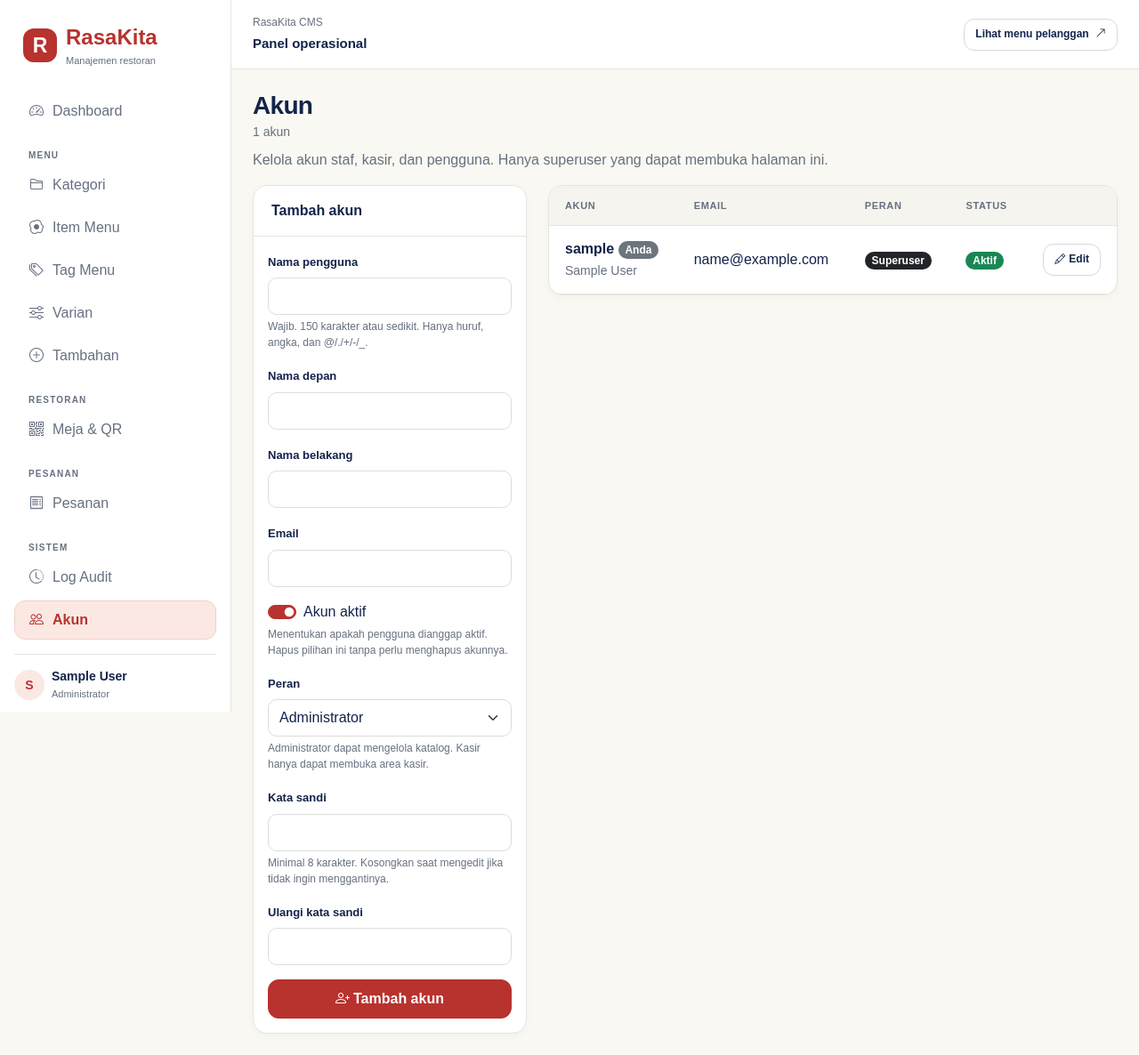
After one commit to Cordova88/pemesanan-makanan-digital, a Django app: page /staff/accounts/ in a window 1280 px wide. The commit adds this page. Shown: the whole page at 89% size. Run offline with Django 5.2, Linux system fonts and the light colour scheme; the visitor is signed in with stand-in values (Sample User, id 1); data comes from the database, SQL or seed files in the repository; both versions use the stored data as it was after the commit; parts of the project's set-up code (start-up, migrations or seed data) failed here and were passed over.

Commit message:
feat: account management in cms

```diff
--- a/users/access.py
+++ b/users/access.py
@@ -20,6 +20,10 @@ class StaffAccess:
         return self._user.is_authenticated and (self._user.is_staff or self.is_cashier)
 
     @property
+    def can_manage_accounts(self) -> bool:
+        return self._user.is_authenticated and self._user.is_superuser
+
+    @property
     def home_route(self) -> str:
         if self._user.is_staff:
             return "staff:dashboard"
--- a/users/forms.py
+++ b/users/forms.py
@@ -1,4 +1,7 @@
 from django import forms
+from django.contrib.auth.models import Group, User
+from django.contrib.auth.password_validation import validate_password
+from django.core.exceptions import ValidationError
 from menu.forms import MenuPhotoForm
 
 from menu.models import AddOn, Category, MenuItem, MenuTag, VariantGroup, VariantOption
@@ -162,6 +165,109 @@ class AddOnForm(BootstrapModelForm):
         self.fields['menu_items'].queryset = MenuItem.objects.order_by('name', 'pk')
 
 
+class AccountForm(BootstrapModelForm):
+    ROLE_SUPERUSER = 'superuser'
+    ROLE_ADMIN = 'admin'
+    ROLE_CASHIER = 'cashier'
+    ROLE_NONE = 'none'
+
+    role = forms.ChoiceField(
+        choices=(
+            (ROLE_ADMIN, 'Administrator'),
+            (ROLE_CASHIER, 'Kasir'),
+            (ROLE_SUPERUSER, 'Superuser'),
+            (ROLE_NONE, 'Tanpa akses staf'),
+        ),
+        label='Peran',
+        help_text='Administrator dapat mengelola katalog. Kasir hanya dapat membuka area kasir.',
+    )
+    password1 = forms.CharField(
+        widget=forms.PasswordInput,
+        required=False,
+        label='Kata sandi',
+        help_text='Minimal 8 karakter. Kosongkan saat mengedit jika tidak ingin menggantinya.',
+    )
+    password2 = forms.CharField(
+        widget=forms.PasswordInput,
+        required=False,
+        label='Ulangi kata sandi',
+    )
+
+    class Meta:
+        model = User
+        fields = ('username', 'first_name', 'last_name', 'email', 'is_active')
+        labels = {
+            'username': 'Nama pengguna',
+            'first_name': 'Nama depan',
+            'last_name': 'Nama belakang',
+            'email': 'Email',
+            'is_active': 'Akun aktif',
+        }
+
+    def __init__(self, *args: object, actor: User | None = None, **kwargs: object) -> None:
+        self.actor = actor
+        super().__init__(*args, **kwargs)
+        self.fields['role'].widget.attrs['class'] = 'form-select'
+
+        if self.instance.pk:
+            self.fields['role'].initial = self._role_of(self.instance)
+        else:
+            self.fields['password1'].required = True
+            self.fields['password2'].required = True
+
+    @classmethod
+    def _role_of(cls, user: User) -> str:
+        if user.is_superuser:
+            return cls.ROLE_SUPERUSER
+
+        if user.is_staff:
+            return cls.ROLE_ADMIN
+
+        return cls.ROLE_CASHIER if user.groups.filter(name='Cashier').exists() else cls.ROLE_NONE
+
+    def clean(self) -> dict[str, object]:
+        data = super().clean()
+        password1 = data.get('password1')
+        password2 = data.get('password2')
+
+        if password1 or password2:
+            if password1 != password2:
+                self.add_error('password2', 'Kata sandi tidak sama.')
+            elif password1:
+                try:
+                    validate_password(password1, self.instance)
+                except ValidationError as exc:
+                    self.add_error('password1', exc)
+
+        if self.actor and self.instance.pk == self.actor.pk:
+            if data.get('role') != self.ROLE_SUPERUSER:
+                self.add_error('role', 'Tidak dapat mengubah peran akun sendiri.')
+            if not data.get('is_active'):
+                self.add_error('is_active', 'Tidak dapat menonaktifkan akun sendiri.')
+
+        return data
+
+    def save(self, commit: bool = True) -> User:
+        user = super().save(commit=False)
+        role = self.cleaned_data['role']
+        user.is_superuser = role == self.ROLE_SUPERUSER
+        user.is_staff = role in {self.ROLE_SUPERUSER, self.ROLE_ADMIN}
+
+        if self.cleaned_data.get('password1'):
+            user.set_password(self.cleaned_data['password1'])
+
+        if commit:
+            user.save()
+            cashier_group, _ = Group.objects.get_or_create(name='Cashier')
+
+            if role == self.ROLE_CASHIER:
+                user.groups.add(cashier_group)
+            else:
+                user.groups.remove(cashier_group)
+
+        return user
+
+
 class TableForm(BootstrapModelForm):
     class Meta:
         model = Table
--- /dev/null
+++ b/users/templates/users/accounts.html
@@ -0,0 +1,66 @@
+{% extends 'users/base.html' %}
+{% block content %}
+<div class="mb-3">
+  <h1 class="h3 mb-0">Akun</h1>
+  <small class="text-secondary">{{ accounts|length }} akun</small>
+  <p class="text-secondary mt-2 mb-0">Kelola akun staf, kasir, dan pengguna. Hanya superuser yang dapat membuka halaman ini.</p>
+</div>
+
+<div class="row g-4">
+  <div class="col-lg-4">
+    <div class="card stat">
+      <div class="card-header bg-white"><strong>Tambah akun</strong></div>
+      <div class="card-body">
+        <form method="post" class="vstack gap-3">
+          {% csrf_token %}
+          {% include 'users/includes/cms_form_fields.html' %}
+          <button class="btn btn-success"><i class="bi bi-person-plus me-1"></i>Tambah akun</button>
+        </form>
+      </div>
+    </div>
+  </div>
+
+  <div class="col-lg-8">
+    <div class="card stat">
+      <div class="table-responsive">
+        <table class="table align-middle mb-0">
+          <thead>
+            <tr>
+              <th>Akun</th>
+              <th>Email</th>
+              <th>Peran</th>
+              <th>Status</th>
+              <th></th>
+            </tr>
+          </thead>
+          <tbody>
+            {% for account in accounts %}
+            <tr{% if not account.is_active %} class="text-secondary"{% endif %}>
+              <td>
+                <div class="fw-semibold">{{ account.username }}{% if account.pk == request.user.pk %} <span class="badge text-bg-secondary rounded-pill">Anda</span>{% endif %}</div>
+                <small class="text-secondary">{{ account.get_full_name|default:'-' }}</small>
+              </td>
+              <td>{{ account.email|default:'-' }}</td>
+              <td>
+                {% if account.role_key == 'superuser' %}<span class="badge text-bg-dark rounded-pill">{{ account.role_label }}</span>
+                {% elif account.role_key == 'admin' %}<span class="badge text-bg-success rounded-pill">{{ account.role_label }}</span>
+                {% elif account.role_key == 'cashier' %}<span class="badge badge-tag">{{ account.role_label }}</span>
+                {% else %}<span class="badge text-bg-secondary rounded-pill">{{ account.role_label }}</span>{% endif %}
+              </td>
+              <td>{% if account.is_active %}<span class="badge text-bg-success rounded-pill">Aktif</span>{% else %}<span class="badge text-bg-secondary rounded-pill">Nonaktif</span>{% endif %}</td>
+              <td class="text-end">
+                <a class="btn btn-sm btn-outline-secondary" href="{% url 'staff:account-edit' account.pk %}"><i class="bi bi-pencil me-1"></i>Edit</a>
+              </td>
+            </tr>
+            {% empty %}
+            <tr>
+              <td colspan="5" class="text-center text-secondary py-4">Belum ada akun.</td>
+            </tr>
+            {% endfor %}
+          </tbody>
+        </table>
+      </div>
+    </div>
+  </div>
+</div>
+{% endblock %}
--- a/users/templates/users/nav.html
+++ b/users/templates/users/nav.html
@@ -52,6 +52,13 @@
     href="{% url 'staff:audit-log' %}"
     ><i class="bi bi-clock-history me-2"></i>Log Audit</a
   >
+  {% if request.user.is_superuser %}
+  <a
+    class="px-3 py-2 {% if 'account' in request.resolver_match.url_name %}active{% endif %}"
+    href="{% url 'staff:accounts' %}"
+    ><i class="bi bi-people me-2"></i>Akun</a
+  >
+  {% endif %}
 </nav>
 
 <div class="cms-profile pt-3 mt-3 small">
--- a/users/urls.py
+++ b/users/urls.py
@@ -24,5 +24,7 @@ urlpatterns = [
     path('addons/<int:pk>/edit/', views.addon_edit, name='addon-edit'),
     path('orders/', views.orders, name='orders'),
     path('orders/<str:public_id>/', views.order_detail, name='order-detail'),
+    path('accounts/', views.accounts, name='accounts'),
+    path('accounts/<int:pk>/edit/', views.account_edit, name='account-edit'),
     path('audit-log/', views.audit_log, name='audit-log'),
 ]
--- a/users/views.py
+++ b/users/views.py
@@ -1,5 +1,5 @@
 from collections.abc import Iterable
-from django.contrib.auth.models import AbstractUser, AnonymousUser
+from django.contrib.auth.models import AbstractUser, AnonymousUser, User
 from django.db.models import Model
 from django.forms import ModelForm
 from django.http import HttpRequest
@@ -27,6 +27,7 @@ from orders.models import AuditLog, Order, Table
 from recommendation.services.tag_extractor import TagExtractor
 from .access import StaffAccess
 from .forms import (
+    AccountForm,
     AddOnForm,
     CategoryForm,
     MenuItemForm,
@@ -43,6 +44,13 @@ def _cms_user(user: AbstractUser | AnonymousUser) -> bool:
 
 
 cms_required = user_passes_test(_cms_user, login_url='staff:login')
+
+
+def _accounts_user(user: AbstractUser | AnonymousUser) -> bool:
+    return StaffAccess(user).can_manage_accounts
+
+
+accounts_required = user_passes_test(_accounts_user, login_url='staff:login')
 
 
 def _is_cashier(user: AbstractUser | AnonymousUser) -> bool:
@@ -555,6 +563,60 @@ def order_detail(request: HttpRequest, public_id: str) -> HttpResponse:
     )
 
 
+def _account_role(user: User) -> tuple[str, str]:
+    if user.is_superuser:
+        return 'superuser', 'Superuser'
+
+    if user.is_staff:
+        return 'admin', 'Administrator'
+
+    if any(group.name == 'Cashier' for group in user.groups.all()):
+        return 'cashier', 'Kasir'
+
+    return 'none', 'Tanpa akses staf'
+
+
+@accounts_required
+@require_http_methods(['GET', 'POST'])
+def accounts(request: HttpRequest) -> HttpResponse:
+    records = list(User.objects.prefetch_related('groups').order_by('username'))
+
+    for record in records:
+        record.role_key, record.role_label = _account_role(record)
+
+    form = AccountForm(request.POST or None, actor=request.user)
+
+    if request.method == 'POST' and form.is_valid():
+        form.save()
+        messages.success(request, 'Akun berhasil dibuat.')
+
+        return redirect('staff:accounts')
+
+    return render(request, 'users/accounts.html', {'form': form, 'accounts': records})
+
+
+@accounts_required
+@require_http_methods(['GET', 'POST'])
+def account_edit(request: HttpRequest, pk: int) -> HttpResponse:
+    account = get_object_or_404(User, pk=pk)
+    form = AccountForm(request.POST or None, instance=account, actor=request.user)
+
+    if request.method == 'POST' and form.is_valid():
+        form.save()
+        messages.success(request, 'Akun berhasil diperbarui.')
+
+        return redirect('staff:accounts')
+
+    return render(
+        request,
+        'users/form.html',
+        {
+            'form': form,
+            'title': 'Edit Akun %s' % account.username,
+            'cancel_url': reverse('staff:accounts'),
+        },
+    )
+
 
 @cms_required
 def audit_log(request: HttpRequest) -> HttpResponse:
```
Also changed, not shown: users/tests/test_account_workflow.py (added, +103 -0 lines), db.backup.sqlite3 (added).
